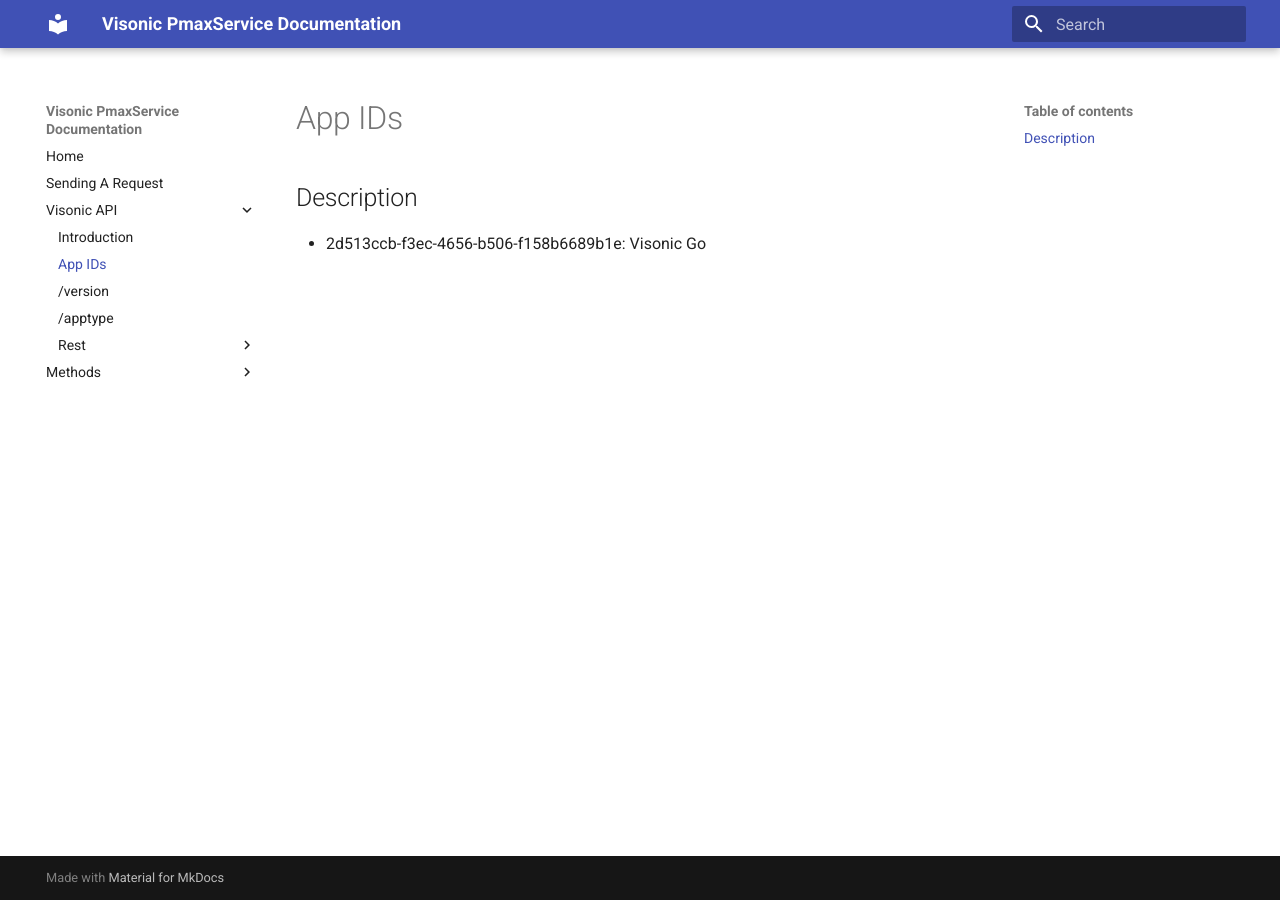
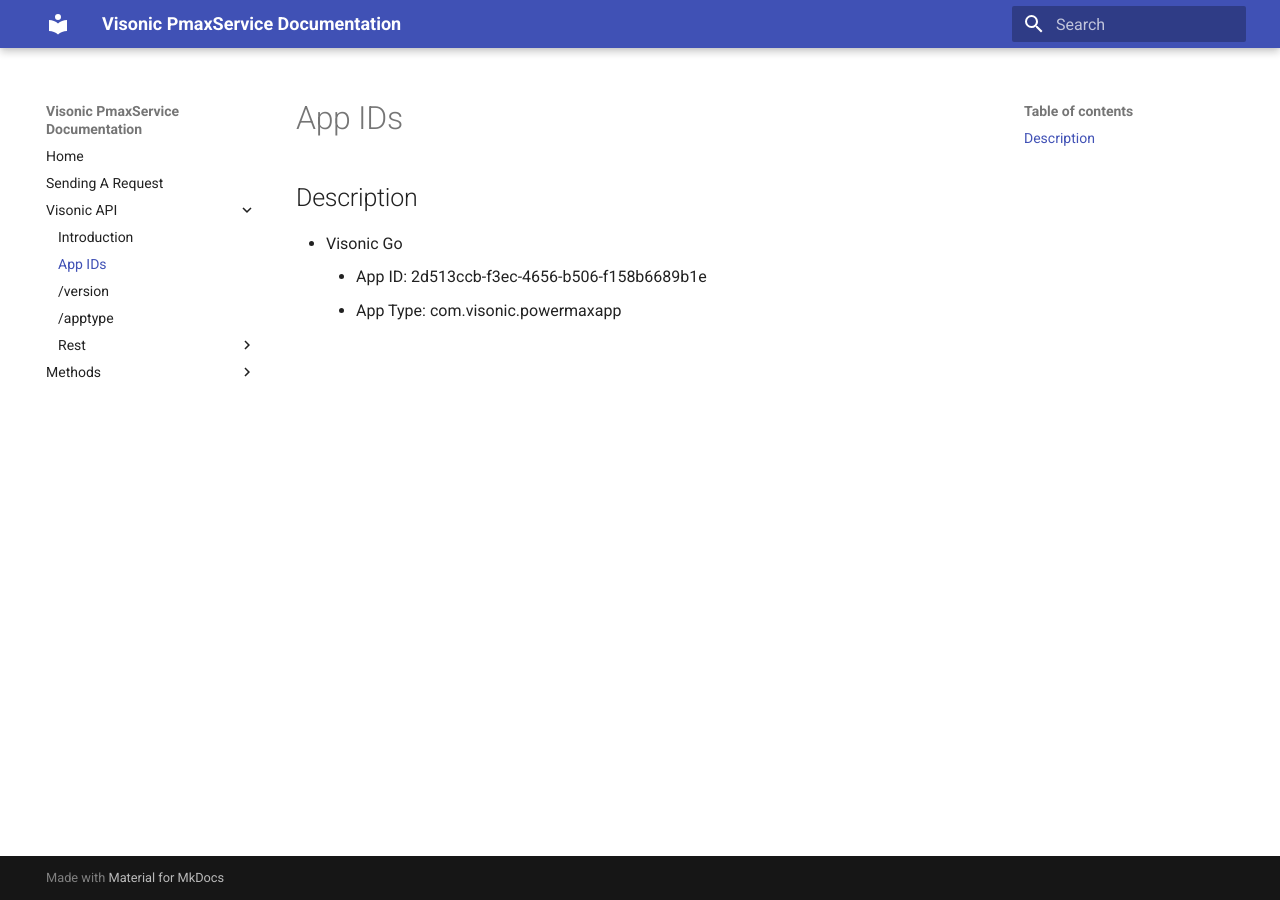
Before and after one commit to rexchoppers/visonic-pmaxservice-docs, an MkDocs documentation site: the page built from docs/visonic-api/app-ids.md, in a window 1280 px wide. Built offline with MkDocs 1.6.1 and Material for MkDocs 9.7.7, drawn with Linux system fonts in a browser that asks for light colours.

Commit message:
UPDATED App IDs structure

```diff
--- a/docs/visonic-api/app-ids.md
+++ b/docs/visonic-api/app-ids.md
@@ -1,4 +1,6 @@
 # App IDs
 
 ## Description
-- 2d513ccb-f3ec-4656-b506-f158b6689b1e: Visonic Go
+- Visonic Go
+    - App ID: 2d513ccb-f3ec-4656-b506-f158b6689b1e
+    - App Type: com.visonic.powermaxapp
```
